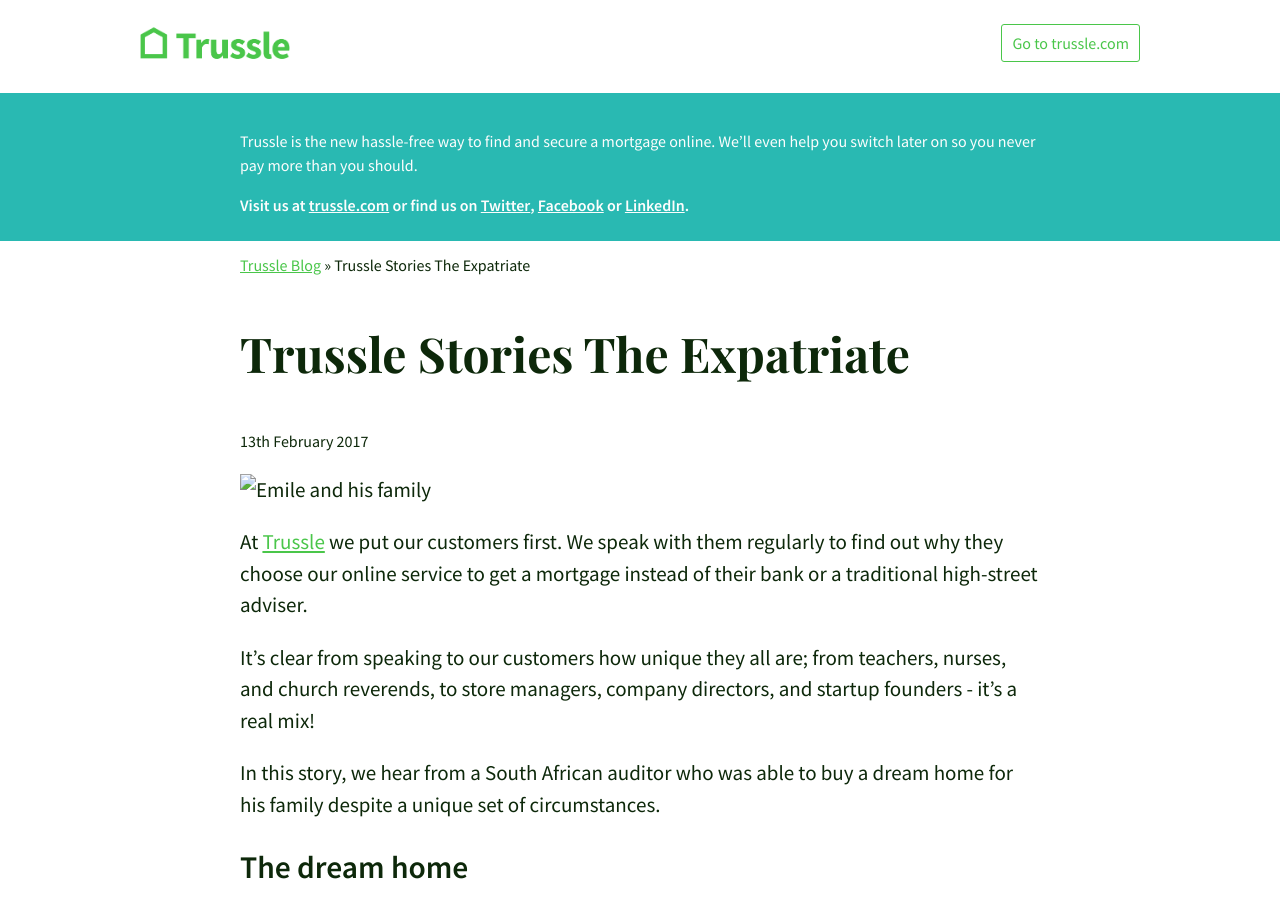
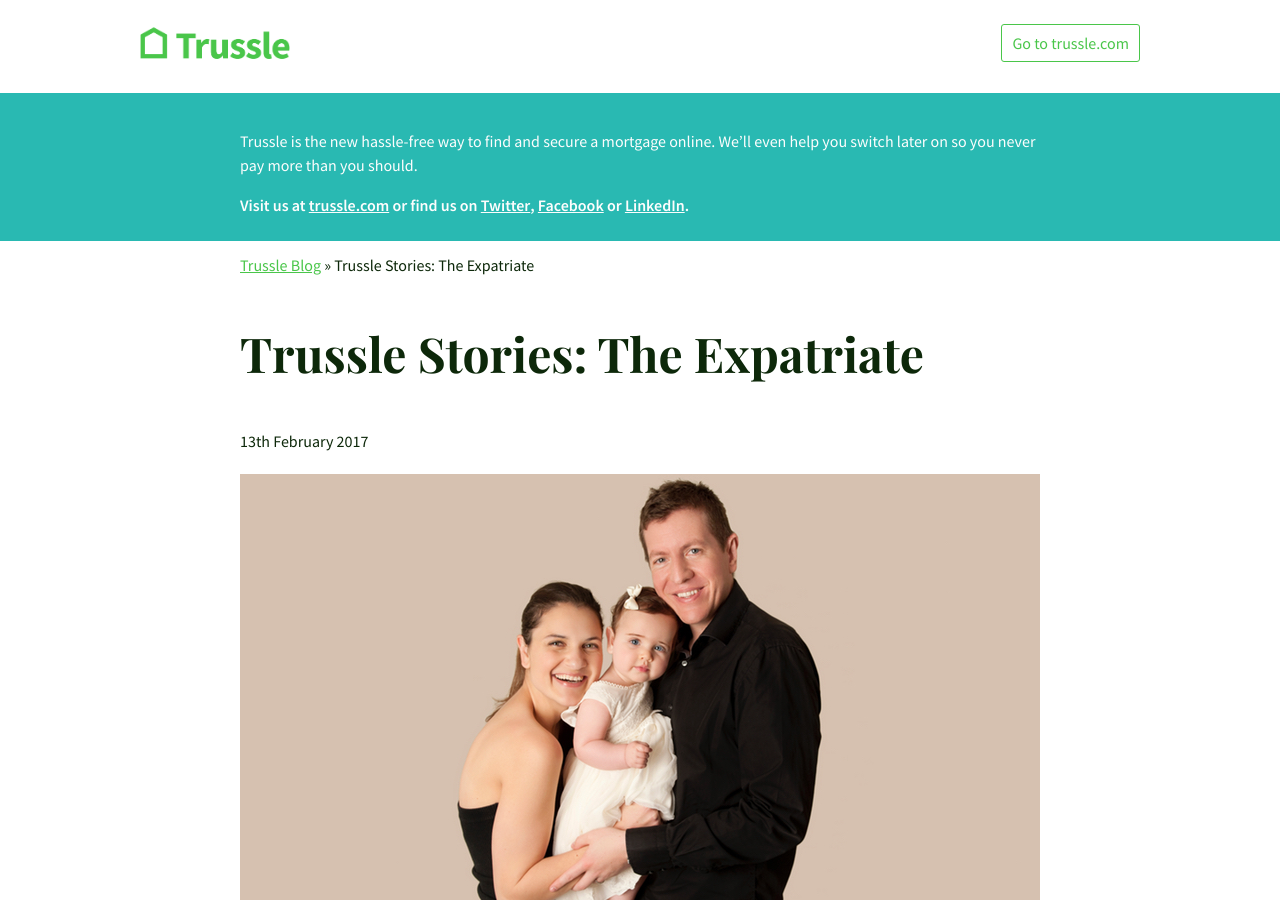
Before and after one commit to olitrussle/blog, a Jekyll site: the page built from _posts/2017-02-13-trussle-stories-the-expatriate.md, in a window 1280 px wide and 900 px high. Built offline with Jekyll 4.4.1, drawn with Linux system fonts in a browser that asks for light colours.

Commit message:
Some quick tweaks lol

```diff
--- a/_posts/2017-02-13-trussle-stories-the-expatriate.md
+++ b/_posts/2017-02-13-trussle-stories-the-expatriate.md
@@ -8,8 +8,9 @@
 thumbnail_filename: Emile_square.jpg
 author: Oli West
 date: '2017-02-13T00:00:00.000Z'
+title: 'Trussle Stories: The Expatriate'
 ---
-![Emile and his family]({{site.baseurl}}/_posts/Emile.jpg)
+![Emile and his family]({{site.baseurl}}/images/post_images/Emile.jpg)
 
 At [Trussle](https://trussle.com/) we put our customers first. We speak with them regularly to find out why they choose our online service to get a mortgage instead of their bank or a traditional high-street adviser.
 
@@ -18,8 +19,6 @@
 In this story, we hear from a South African auditor who was able to buy a dream home for his family despite a unique set of circumstances.
 
 ## The dream home
-
-{% include image/left.html filename="emile.jpg" %}
 
 Emile, a Governance Executive from South Africa, had lived in the UK for five years before deciding to buy his first family home.
 
```
